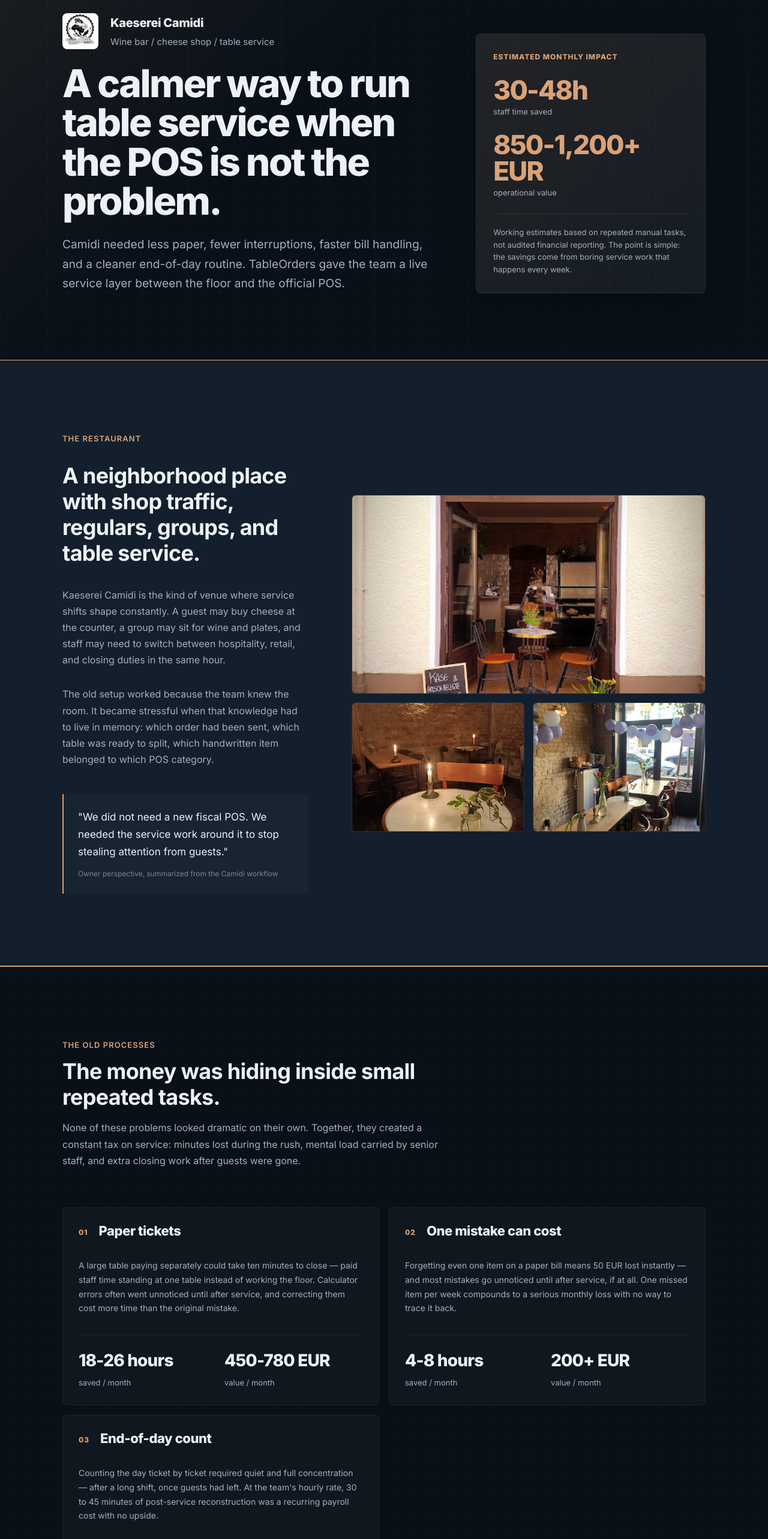
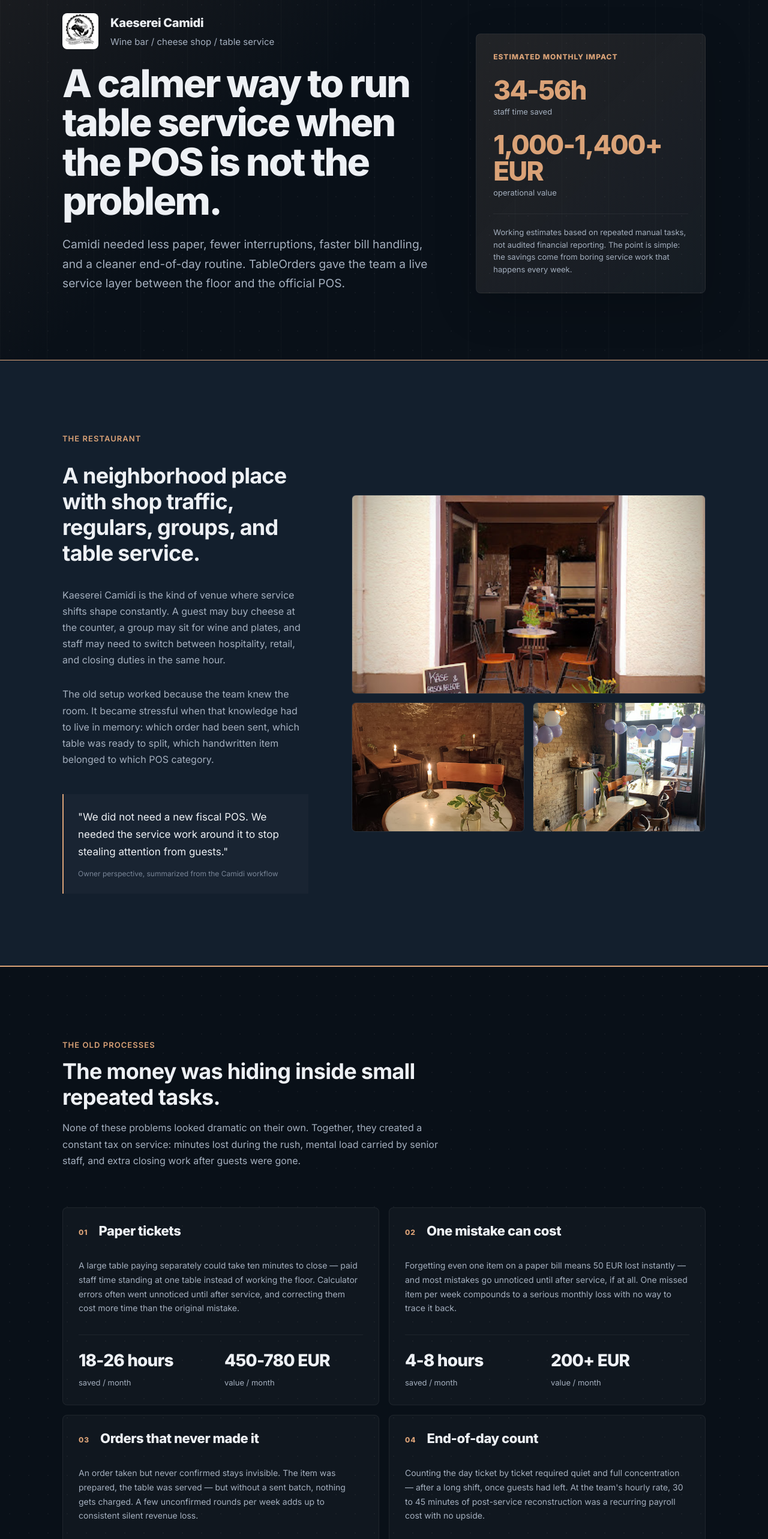
Before and after one commit to LisaBlas/TableOrders-Landing, a React (Vite) app: page /TableOrders-Landing/camidi in a window 1280 px wide. Shown: the part 200-2766 px from the top of the page at 60% size. Built offline with nearby package versions, Linux system fonts and the light colour scheme.

Commit message:
case study: add 'Orders that never made it' card for unsent batches
Co-Authored-By: Claude Sonnet 4.6 <noreply@anthropic.com>

```diff
--- a/src/pages/CamidiPage.jsx
+++ b/src/pages/CamidiPage.jsx
@@ -20,6 +20,13 @@ const MONTHLY_SAVINGS = [
     money: '200+ EUR',
     detail:
       'Forgetting even one item on a paper bill means 50 EUR lost instantly — and most mistakes go unnoticed until after service, if at all. One missed item per week compounds to a serious monthly loss with no way to trace it back.',
+  },
+  {
+    process: 'Orders that never made it',
+    estimate: '4-8 hours',
+    money: '150+ EUR',
+    detail:
+      'An order taken but never confirmed stays invisible. The item was prepared, the table was served — but without a sent batch, nothing gets charged. A few unconfirmed rounds per week adds up to consistent silent revenue loss.',
   },
   {
     process: 'End-of-day count',
@@ -53,8 +60,8 @@ const FIT_SIGNALS = [
 ];
 
 export default function CamidiPage() {
-  const totalHours = '30-48';
-  const totalMoney = '850-1,200+ EUR';
+  const totalHours = '34-56';
+  const totalMoney = '1,000-1,400+ EUR';
 
   return (
     <PageLayout>
```
